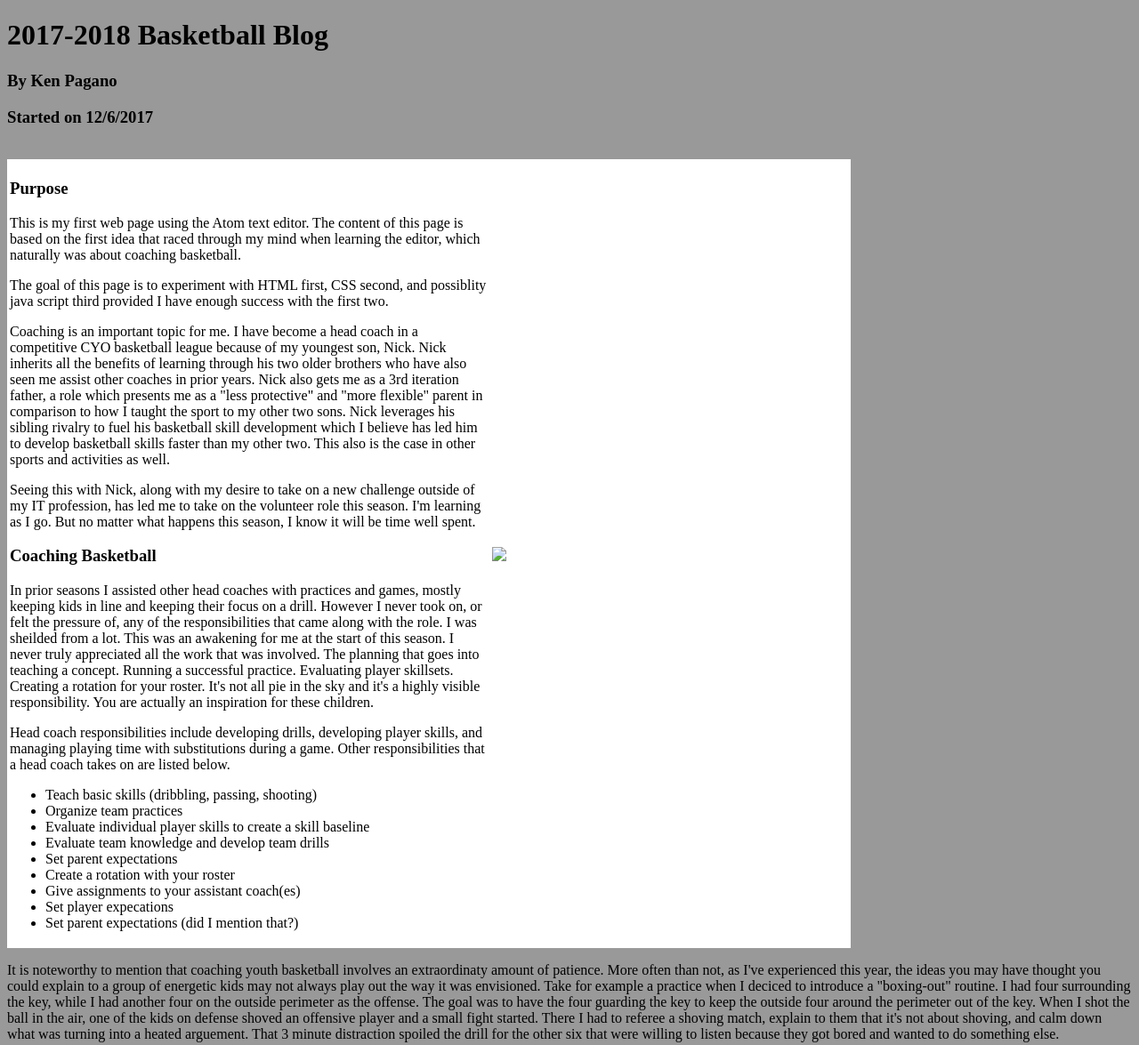
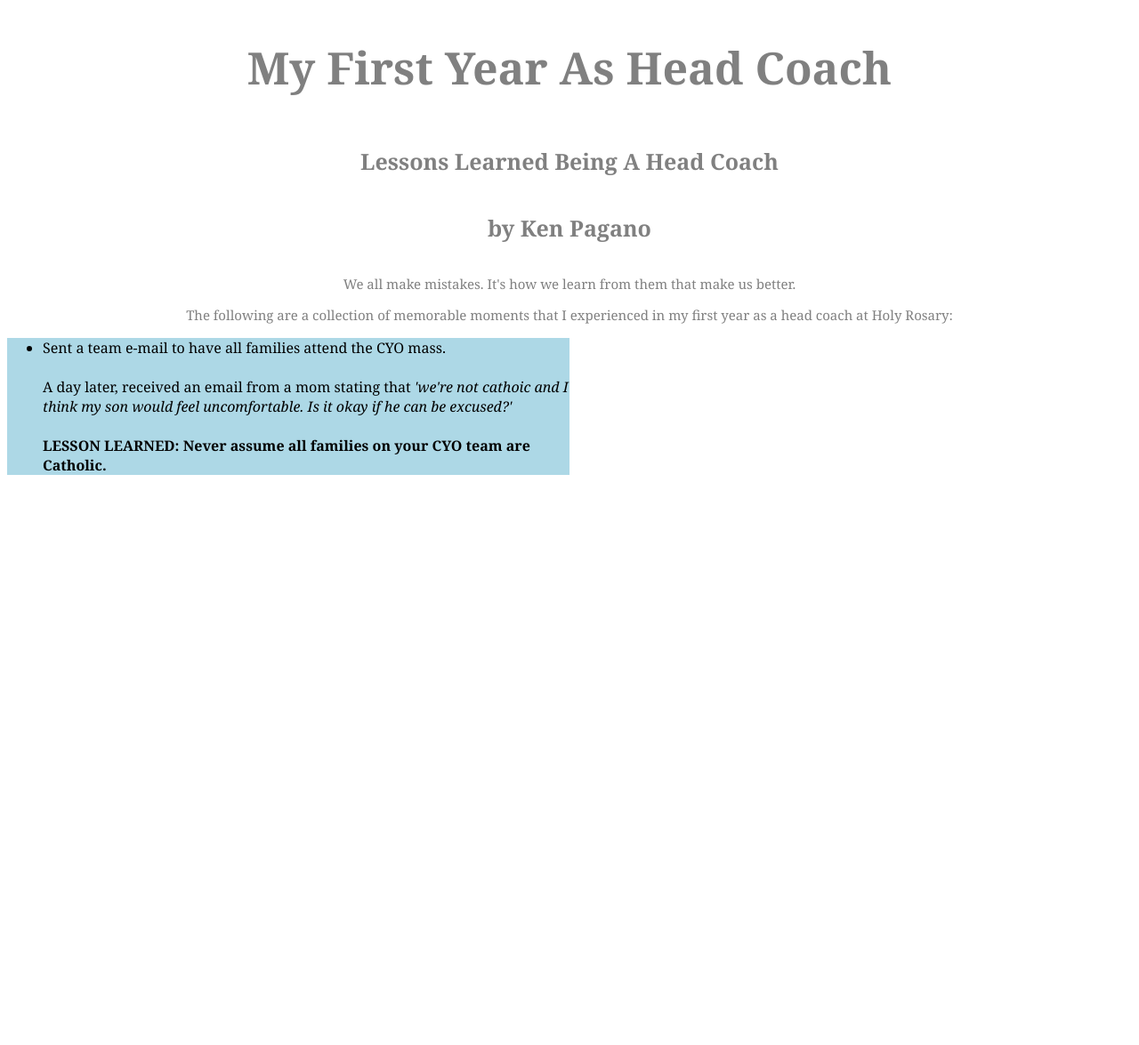
Before and after one commit to kenpagano/kenpagano.github.io, a plain HTML site: page basketballblog.html in a window 1280 px wide. Shown: the top 1175 px of the page at 89% size. After the commit the page ends 800 px from the top, so only its background shows below. Drawn offline with Linux system fonts and the light colour scheme.

```diff
--- a/basketballblog.html
+++ b/basketballblog.html
@@ -1,42 +1,24 @@
 <!DOCTYPE html>
 <html>
   <head>
-    <title>2017-2018 Basketball Blog</title>
+    <title>My Basketball Blog</title>
+    <link href="./resources/css/stylebb.css" type="text/css" rel="stylesheet">
   </head>
 
-  <body bgcolor="999999">
-    <h1>2017-2018 Basketball Blog</h1>
-    <h3>By Ken Pagano</h3>
-    <h3>Started on 12/6/2017</h3><br />
+  <body>
+    <h1>My First Year As Head Coach</h1>
+    <h2>Lessons Learned Being A Head Coach</h2>
+    <h2>by Ken Pagano</h2>
+      <p>We all make mistakes.  It's how we learn from them that make us better.</p>
 
-    <table bgcolor="FFFFFF" width="75%" border="0">
-      <tr>
-        <td><h3>Purpose</h3>
-          <p>This is my first web page using the Atom text editor.  The content of this page is based on the first idea that raced through my mind when learning the editor, which naturally was about coaching basketball.</p>
-          <p>The goal of this page is to experiment with HTML first, CSS second, and possiblity java script third provided I have enough success with the first two.</p>
-          <p>Coaching is an important topic for me.  I have become a head coach in a competitive CYO basketball league because of my youngest son, Nick.  Nick inherits all the benefits of learning through his two older brothers who have also seen me assist other coaches in prior years.  Nick also gets me as a 3rd iteration father, a role which presents me as a "less protective" and "more flexible" parent in comparison to how I taught the sport to my other two sons.  Nick leverages his sibling rivalry to fuel his basketball skill development which I believe has led him to develop basketball skills faster than my other two.  This also is the case in other sports and activities as well.</p>
-          <p>Seeing this with Nick, along with my desire to take on a new challenge outside of my IT profession, has led me to take on the volunteer role this season.  I'm learning as I go.  But no matter what happens this season, I know it will be time well spent.</p>
-          <h3>Coaching Basketball</h3>
-          <p>In prior seasons I assisted other head coaches with practices and games, mostly keeping kids in line and keeping their focus on a drill.  However I never took on, or felt the pressure of, any of the responsibilities that came along with the role.  I was sheilded from a lot.  This was an awakening for me at the start of this season.  I never truly appreciated all the work that was involved.  The planning that goes into teaching a concept.  Running a successful practice.  Evaluating player skillsets.  Creating a rotation for your roster.  It's not all pie in the sky and it's a highly visible responsibility.  You are actually an inspiration for these children.</p>
-          <p>Head coach responsibilities include developing drills, developing player skills, and managing playing time with substitutions during a game.  Other responsibilities that a head coach takes on are listed below.</p>
-          <ul>
-            <li>Teach basic skills (dribbling, passing, shooting)</li>
-            <li>Organize team practices</li>
-            <li>Evaluate individual player skills to create a skill baseline</li>
-            <li>Evaluate team knowledge and develop team drills</li>
-            <li>Set parent expectations</li>
-            <li>Create a rotation with your roster</li>
-            <li>Give assignments to your assistant coach(es)</li>
-            <li>Set player expecations</li>
-            <li>Set parent expectations (did I mention that?)</li>
-          </ul>
-        </td>
-        <td><img align="right" width="400" src="./ken_usab.jpg" />
-        </td>
-      </tr>
-    </table>
-    <p>It is noteworthy to mention that coaching youth basketball involves an extraordinaty amount of patience.  More often than not, as I've experienced this year, the ideas you may have thought you could explain to a group of energetic kids may not always play out the way it was envisioned.  Take for example a practice when I deciced to introduce a "boxing-out" routine.  I had four surrounding the key, while I had another four on the outside perimeter as the offense.  The goal was to have the four guarding the key to keep the outside four around the perimeter out of the key.  When I shot the ball in the air, one of the kids on defense shoved an offensive player and a small fight started.  There I had to referee a shoving match, explain to them that it's not about shoving, and calm down what was turning into a heated arguement.  That 3 minute distraction spoiled the drill for the other six that were willing to listen because they got bored and wanted to do something else.</p>
-    <p>Good God.</P>
-    <p><p>So as you can see, it's not as easy as managing your player's playing time during a game. Nor is it about being that loud voice on the sideline.  And it sure is not as easy as other experienced head coaches may make the job seem.</p></p>
+      <p>The following are a collection of memorable moments that I experienced in my first year as a head coach at Holy Rosary:
+
+        <div class="list">
+
+        <ul>
+          <li>Sent a team e-mail to have all families attend the CYO mass.<br><br>A day later, received an email from a mom stating that <em>'we're not cathoic and I think my son would feel uncomfortable.  Is it okay if he can be excused?'</em><br><br><strong>LESSON LEARNED: Never assume all families on your CYO team are Catholic.</strong></li>
+        </ul>
+      </div>
+
   </body>
 </html>
--- a/resources/css/style.css
+++ b/resources/css/style.css
@@ -9,6 +9,13 @@ body {
 h1 {
   color: whitesmoke;
   font-size: 50px;
+  display: inline-block;
+  width: 100%;
+}
+
+h2 {
+  color: whitesmoke;
+  font-size: 25px;
   display: inline-block;
   width: 100%;
 }
@@ -36,24 +43,33 @@ h3 {
 }
 
 .mountainimagetop {
-  background-image: url('../images/background.jpg');
+  background-image: url('../images/wheelwell_pencil.jpg');
   background-position: top;
   height: auto;
   width: auto;
 }
 
 .mountainimagemiddle {
-  background-image: url('../images/background.jpg');
+  background-image: url('../images/wheelwell_pencil.jpg');
   background-position: center;
   height: auto;
   width: auto;
 }
 
 .mountainimagebottom {
-  background-image: url('../images/background.jpg');
+  background-image: url('../images/wheelwell_pencil.jpg');
   background-position: bottom;
   height: auto;
   width: auto;
+}
+
+.sectionimage {
+  background-image: url('../images/wheelwell_pencil.jpg');
+  background-size: contain;
+  background-repeat: no-repeat;
+  background-position: center;
+  background-color: black;
+  border: 1px solid whitesmoke;
 }
 
 p {
@@ -134,3 +150,7 @@ a:active {
     color: blue;
     text-decoration: none;
 }
+
+.bballpic {
+  width: 400;
+}
--- /dev/null
+++ b/resources/css/stylebb.css
@@ -0,0 +1,64 @@
+body {
+  font-family: Georgia;
+  text-align: center;
+  background-repeat: no-repeat;
+}
+
+h1 {
+  color: gray;
+  font-size: 50px;
+  display: inline-block;
+  width: 100%;
+}
+
+h2 {
+  color: gray;
+  font-size: 25px;
+  display: inline-block;
+  width: 100%;
+}
+
+h3 {
+  color: gray;
+  font-size: 15px;
+}
+
+p {
+  color: gray;
+  font-size: 15px;
+}
+
+.list {
+  width: 50%;
+  color:  black;
+  background-color: lightblue;
+  text-align: left;
+}
+
+/*li {
+  color: blue;
+  text-align: left;
+}*/
+
+/* unvisited link */
+a:link {
+    color: blue;
+    text-decoration: none;
+}
+
+/* visited link */
+a:visited {
+    color: blue;
+    text-decoration: none;
+}
+
+/* mouse over link */
+a:hover {
+    color: hotpink;
+}
+
+/* selected link */
+a:active {
+    color: blue;
+    text-decoration: none;
+}
```
Also changed, not shown: index.html (+11 -10 lines), 1 other file.
